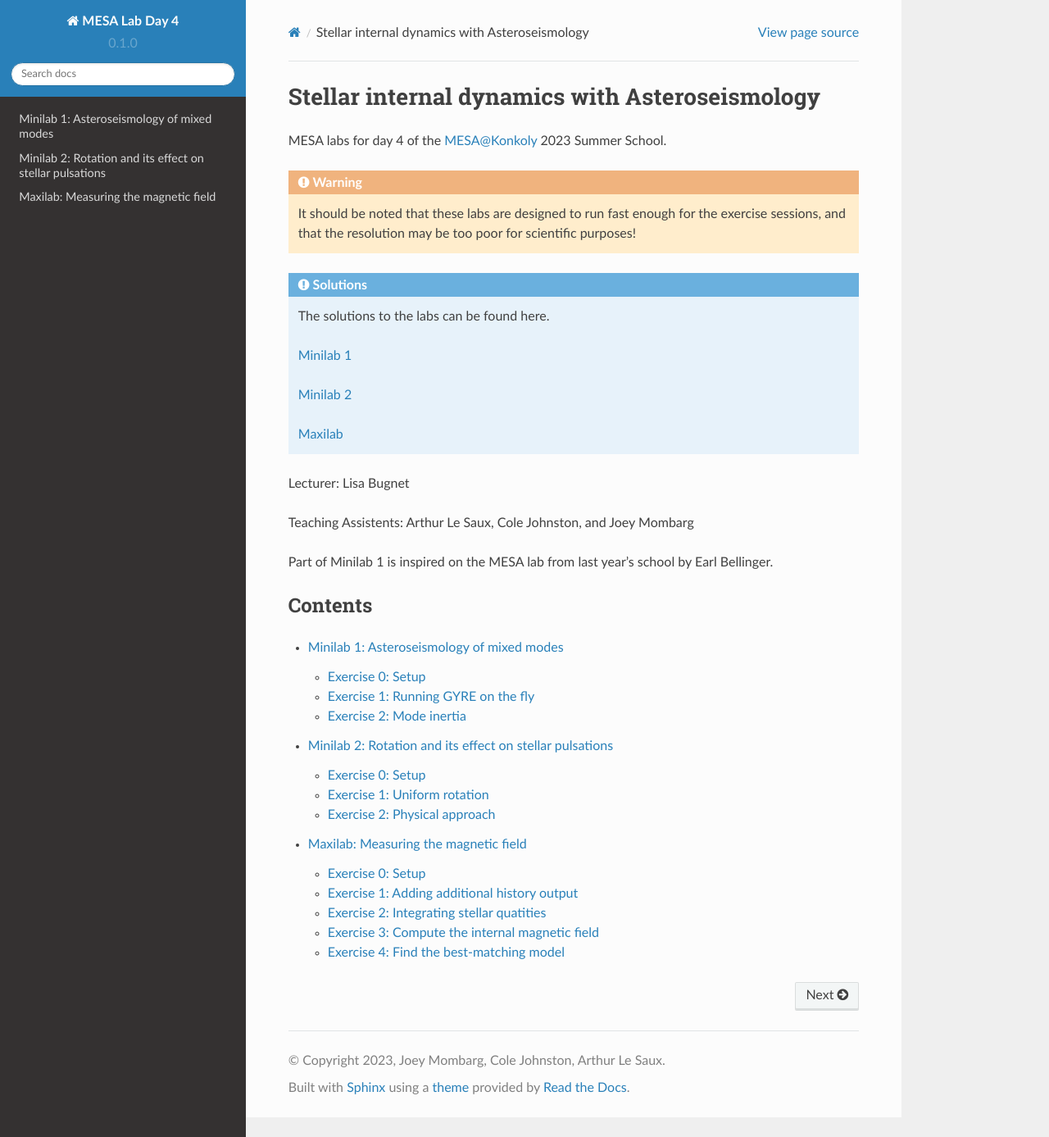
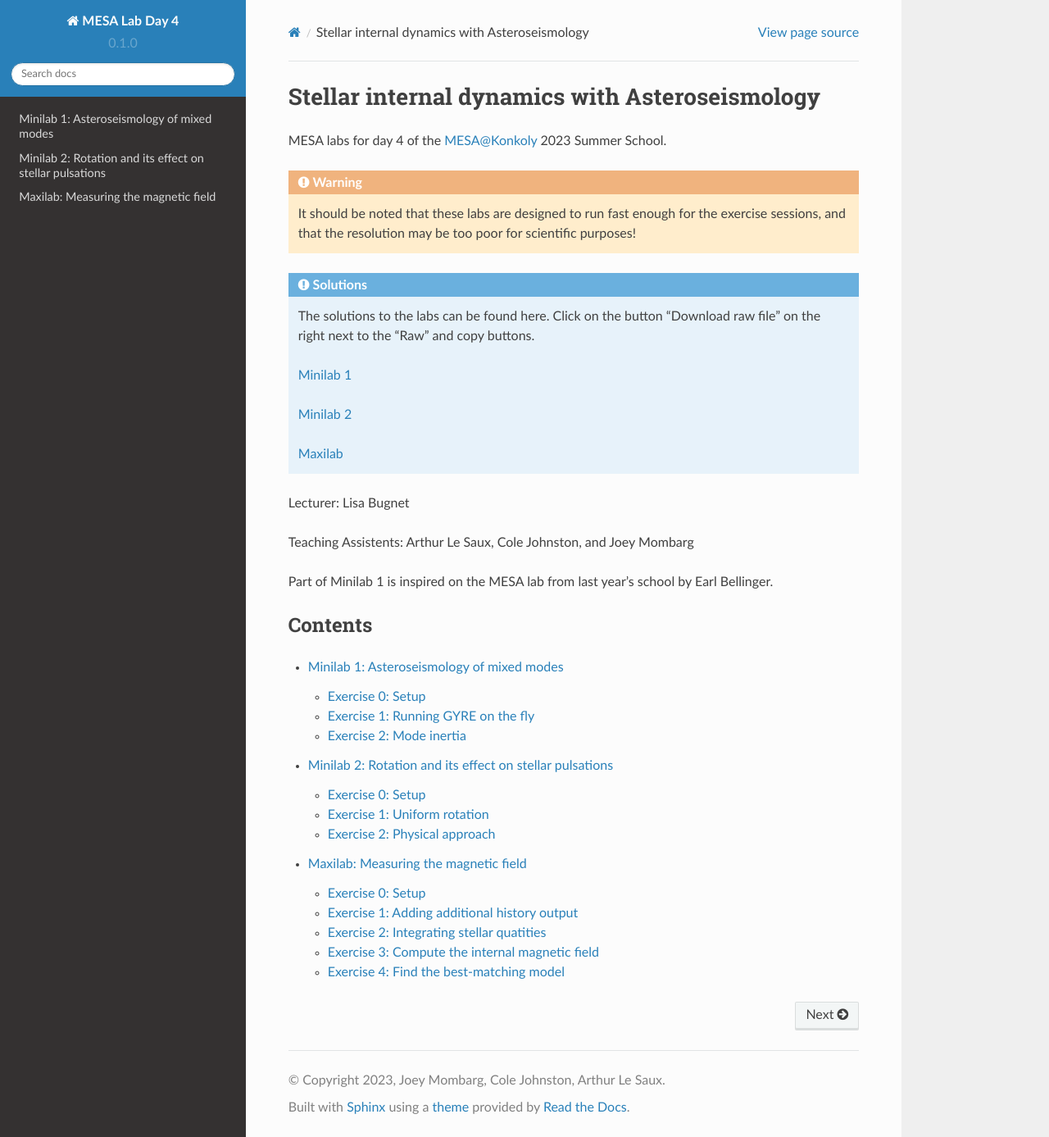
Before and after one commit to mesa-summer-school-2023/mesa-school-bugnet, a Sphinx documentation site: the page built from docs/index.rst, in a window 1280 px wide and 1387 px high. Shown: the whole window at 82% size. Built offline with Sphinx 7.4.7 and the Read the Docs theme 2.0.0, drawn with Linux system fonts in a browser that asks for light colours.

Commit message:
Update index.rst

```diff
--- a/docs/index.rst
+++ b/docs/index.rst
@@ -11,7 +11,7 @@ MESA labs for day 4 of the `MESA@Konkoly <https://mesahub.github.io/summer-schoo
 
 .. admonition:: Solutions
 
-    The solutions to the labs can be found here.
+    The solutions to the labs can be found here. Click on the button "Download raw file" on the right next to the "Raw" and copy buttons.
 
     `Minilab 1 <https://github.com/mesa-summer-school-2023/mesa-school-bugnet/blob/main/work_directories/work_mini1_solution.zip>`__
 
```
